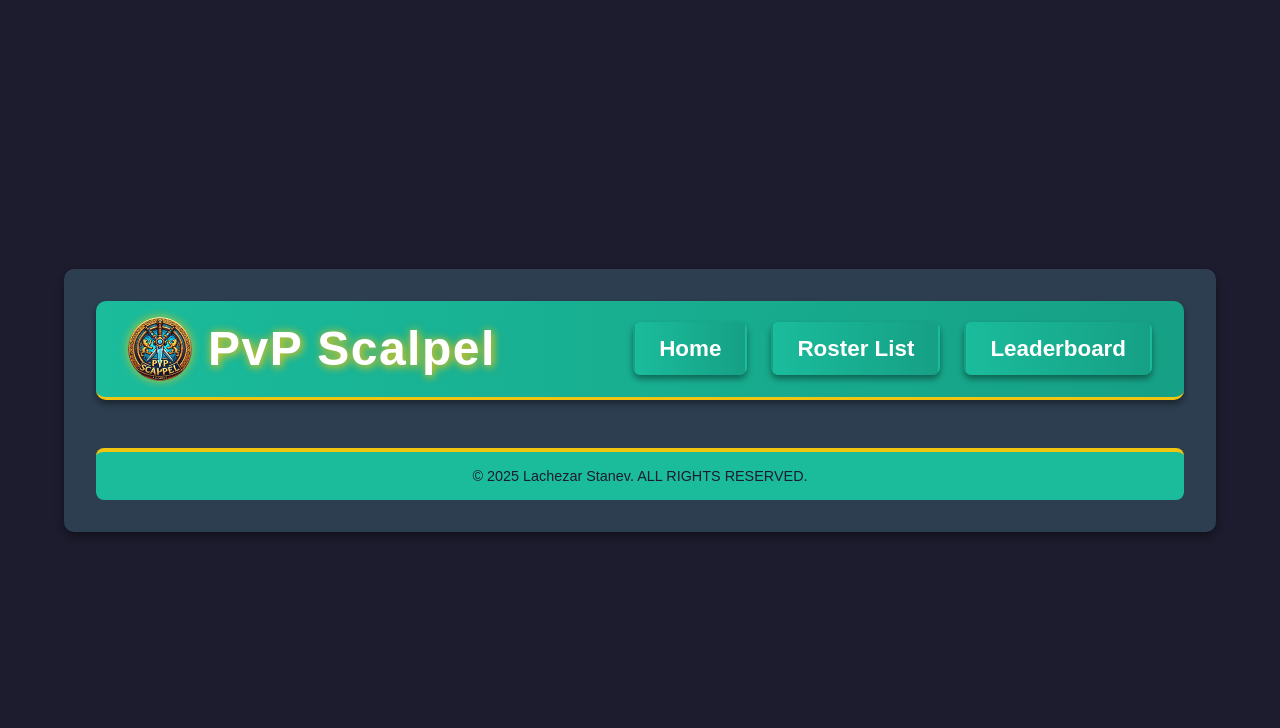
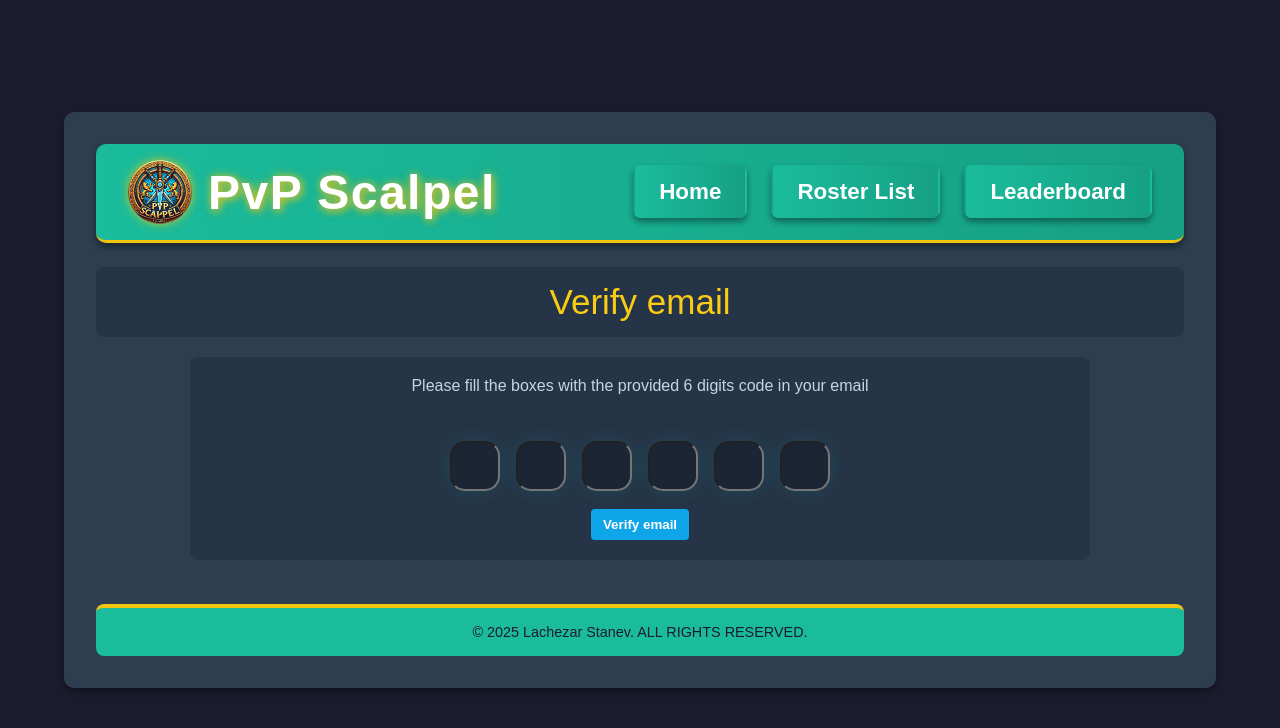
Before and after one commit to lStanev00/PvP-Scalpel-FrontEnd, a React (Vite) app: page /validate/1 in a window 1280 px wide. Shown: the top 728 px of the page. Built offline with nearby package versions, Linux system fonts and the light colour scheme; no server answers.

Commit message:
Bugfixes with removing on return the event listeners; now corect redirect to profile on 201 not 200 response status

```diff
--- a/src/pages/utility/VlidateToken.jsx
+++ b/src/pages/utility/VlidateToken.jsx
@@ -32,6 +32,7 @@ export default function VlidateToken() {
         })
         let msg = ``;
         const status = req.status;
+        if (status == 400) return setError(`There's no such token`)
         if (status == 500) {
             msg = `Internal server error!`
             if (import.meta.env.MODE == `development`) {
@@ -40,34 +41,24 @@ export default function VlidateToken() {
                 msg += ` Please report to an admin => Discord Lychezar or Drunk ingame guild chat announce. Thanks in advance happy hittin ^^`
             }
         } else if (status == 401) msg = `Bad authorization 6 digit code!`
-        else if (status == 200) return navigate(`/profile`);
+        else if (status == 201) {
+
+            setTimeout(async () => {
+                await httpFetch("/verify/me");
+            }, 300);
+            return navigate(`/profile`);
+        }
 
         if (msg != ``) return setError(msg);
 
     }
 
-    useEffect(() => {
-        if (sixDigitRef.current.length > 4) {
-            for (const input of sixDigitRef.current) {
-                input.addEventListener("paste", (e) => handlePaste(e, sixDigitRef));
-            };
-        };
-
-        return () => {
-            for (const input of sixDigitRef.current) {
-                input.removeEventListener("paste", (e) => handlePaste(e, sixDigitRef));
-
-            }
-        }
-    })
-
-    if (scenario == `verify`) {
         return (<>
         <div className={Style.banner}>Verify email</div>
         <section className={Style.container}>
 
             <div>
-                <div>Please fill the boxes with the provided code in your {scenario}</div>
+                <div>Please fill the boxes with the provided 6 digits code in your email</div>
             </div>
             <br />
 
@@ -82,6 +73,7 @@ export default function VlidateToken() {
                     className={Style.codeBox}
                     type="text"
                     onKeyDown={(e) => handleKeydown(e, sixDigitRef)}
+                    onPaste={(e) => handlePaste(e, sixDigitRef)}
                     />
                 <input
                 ref={
@@ -93,6 +85,7 @@ export default function VlidateToken() {
                     className={Style.codeBox}
                     type="text"
                     onKeyDown={(e) => handleKeydown(e, sixDigitRef)}
+                    onPaste={(e) => handlePaste(e, sixDigitRef)}
                     />
                 <input
                     ref={
@@ -104,6 +97,7 @@ export default function VlidateToken() {
                     className={Style.codeBox}
                     type="text"
                     onKeyDown={(e) => handleKeydown(e, sixDigitRef)}
+                    onPaste={(e) => handlePaste(e, sixDigitRef)}
                     />
                 <input
                     ref={
@@ -115,6 +109,7 @@ export default function VlidateToken() {
                     className={Style.codeBox}
                     type="text"
                     onKeyDown={(e) => handleKeydown(e, sixDigitRef)}
+                    onPaste={(e) => handlePaste(e, sixDigitRef)}
                     />
                 <input
                     ref={
@@ -126,6 +121,7 @@ export default function VlidateToken() {
                     className={Style.codeBox}
                     type="text"
                     onKeyDown={(e) => handleKeydown(e, sixDigitRef)}
+                    onPaste={(e) => handlePaste(e, sixDigitRef)}
                     />
                 <input
                     ref={
@@ -137,6 +133,7 @@ export default function VlidateToken() {
                     className={Style.codeBox}
                     type="text"
                     onKeyDown={(e) => handleKeydown(e, sixDigitRef)}
+                    onPaste={(e) => handlePaste(e, sixDigitRef)}
                     />
             </div>
 
@@ -152,5 +149,4 @@ export default function VlidateToken() {
 
         </section>
         </>)
-    }
 }
```
